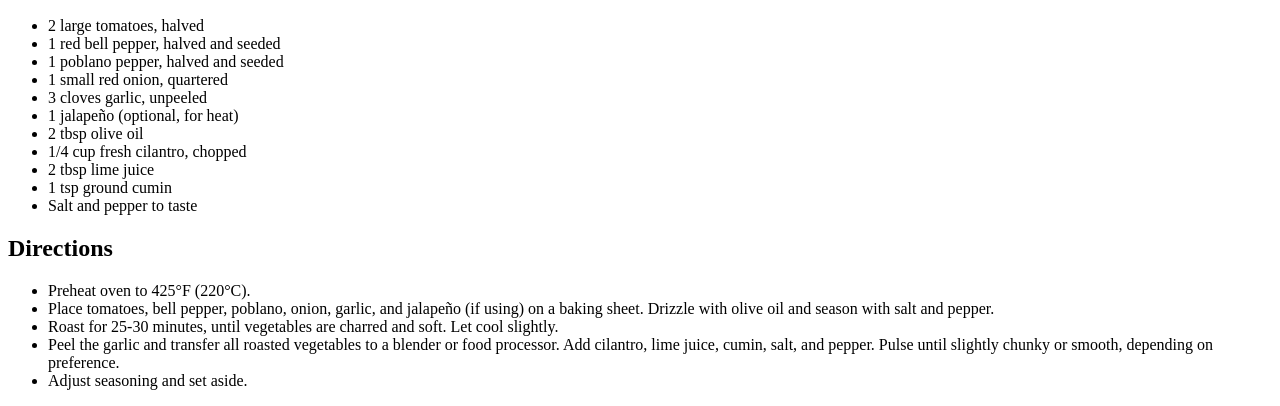
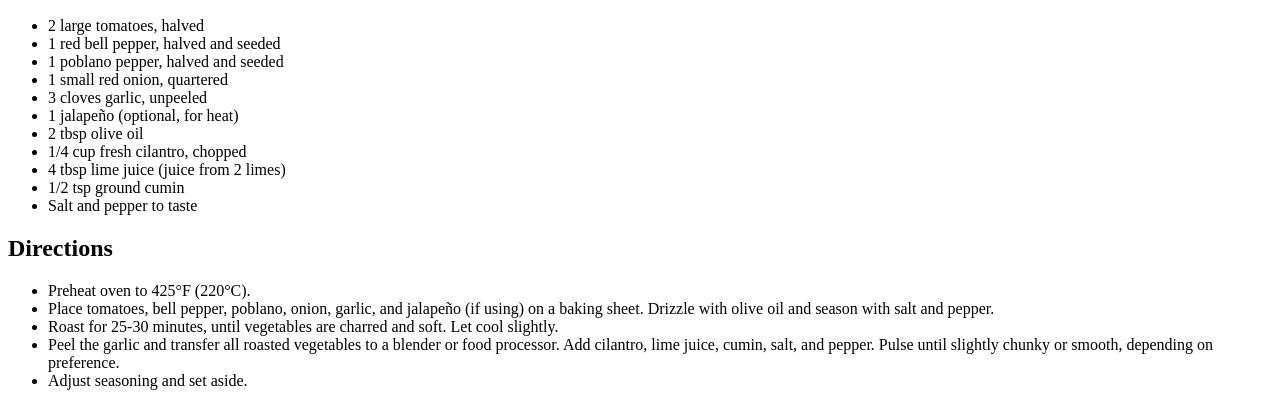
Before and after one commit to forr-white/odin-recipes, a plain HTML site: page recipes/roasted-vegetable-salsa.html in a window 1280 px wide. Shown: the part 422-828 px from the top of the page. Drawn offline with Linux system fonts and the light colour scheme.

Commit message:
Update roasted-vegetable-salsa.html

```diff
--- a/recipes/roasted-vegetable-salsa.html
+++ b/recipes/roasted-vegetable-salsa.html
@@ -19,8 +19,8 @@
         <li>1 jalapeño (optional, for heat)</li>
         <li>2 tbsp olive oil</li>
         <li>1/4 cup fresh cilantro, chopped</li>
-        <li>2 tbsp lime juice</li>
-        <li>1 tsp ground cumin</li>
+        <li>4 tbsp lime juice (juice from 2 limes)</li>
+        <li>1/2 tsp ground cumin</li>
         <li>Salt and pepper to taste</li>
     </ul>
     <h2>Directions</h2>
```
